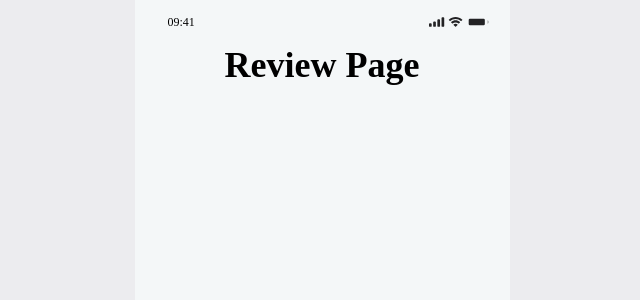
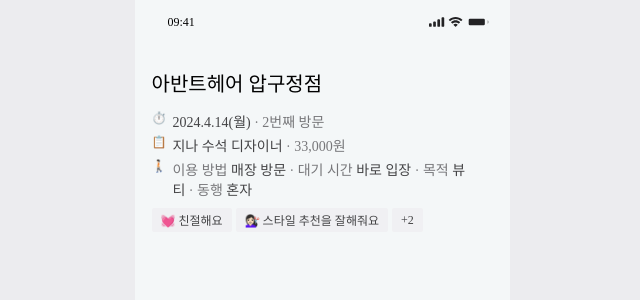
Before and after one commit to NOW-SOPT-CDSP-WEB6/Naver-Reservation-FE, a React (Vite) app: page /review in a window 1280 px wide. Shown: the top 300 px of the page, without its empty margins (318-958 px from the left). Built offline with nearby package versions, Linux system fonts and the light colour scheme; a web font is replaced by a local one.

Commit message:
#10 :sparkles: feat: review page Header title, detail, badge 구현

```diff
--- a/src/App.tsx
+++ b/src/App.tsx
@@ -7,7 +7,7 @@ function App() {
   return (
     <MobileLayout>
       <Header />
-      <main>
+      <main style={{width: "100%"}}>
         <Outlet />
       </main>
     </MobileLayout>
--- a/src/components/@common/Badge/Badge.style.ts
+++ b/src/components/@common/Badge/Badge.style.ts
@@ -28,6 +28,7 @@ export const badgeStyle = {
         padding: "3px 9px",
 
         borderRadius: "2px",
+        color: Theme.color.darkgray,
         backgroundColor: Theme.color.background2,
 
         fontSize: "12px",
--- a/src/components/@common/Button/Button.style.ts
+++ b/src/components/@common/Button/Button.style.ts
@@ -23,7 +23,7 @@ export const btnVariant = {
 
     review: css({
         color: Theme.color.darkgray,
-        backgroundColor: Theme.color.lowLightGray
+        backgroundColor: Theme.color.lightGray
     }),
 
     look: css({
--- /dev/null
+++ b/src/pages/reviewPage/Header/Header.style.ts
@@ -0,0 +1,41 @@
+import { Theme } from "@/styles/theme";
+import { css } from "@emotion/react";
+
+export const headerWrapper = css({
+    width: "100%",
+    padding: "24px 38px 21px 17px",
+});
+
+export const headerTitle = css({
+  marginBottom: "14px",
+  fontSize: "20px",
+});
+
+export const detailList = css({
+  display: "flex",
+  alignItems: "flex-start",
+
+  marginBottom: "4px",
+
+  fontSize: "14px",
+});
+
+export const detailIcon = css({
+  alignSelf: "start",
+  marginRight: "6px",
+
+  fontSize: "12px",
+});
+
+export const mainDetail = css({
+  color: Theme.color.darkgray,
+});
+export const subDetail = css({
+  color: Theme.color.mediumGray,
+});
+export const badgeWrapper = css({
+  display: "flex",
+  gap: "4px",
+
+  marginTop: "9px"
+});
--- /dev/null
+++ b/src/pages/reviewPage/Header/Header.tsx
@@ -0,0 +1,40 @@
+import Badge from "@/components/@common/Badge/Badge";
+import { badgeWrapper, detail, detailIcon, detailList, headerTitle, headerWrapper, mainDetail, subDetail } from "@/pages/reviewPage/Header/Header.style";
+
+const Header = () => {
+  return (
+    <div css={headerWrapper}>
+      <div css={headerTitle}>아반트헤어 압구정점</div>
+      <div css={detailList}>
+        <div css={detailIcon}>⏱️</div>
+        <span css={mainDetail}>2024.4.14(월)</span>
+        <span css={subDetail}>&nbsp;· 2번째 방문</span>
+      </div>
+      <div css={detailList}>
+        <div css={detailIcon}>📋</div>
+        <span css={mainDetail}>지나 수석 디자이너</span>
+        <span css={subDetail}>&nbsp;· 33,000원</span>
+      </div>
+      <div css={detailList}>
+        <div css={detailIcon}>🚶🏻</div>
+        <div>
+          <span css={subDetail}>이용 방법</span>
+          <span css={mainDetail}>&nbsp;매장 방문</span>
+          <span css={subDetail}>&nbsp;· 대기 시간</span>
+          <span css={mainDetail}>&nbsp;바로 입장</span>
+          <span css={subDetail}>&nbsp;· 목적</span>
+          <span css={mainDetail}>&nbsp;뷰티</span>
+          <span css={subDetail}>&nbsp;· 동행</span>
+          <span css={mainDetail}>&nbsp;혼자</span>
+        </div>
+      </div>
+      <div css={badgeWrapper}>
+        <Badge size="small" >💓 친절해요</Badge>
+        <Badge size="small" >💇🏻‍♀️ 스타일 추천을 잘해줘요</Badge>
+        <Badge size="small" >+2</Badge>
+      </div>
+    </div>
+  );
+};
+
+export default Header;
--- a/src/pages/reviewPage/ReviewPage.tsx
+++ b/src/pages/reviewPage/ReviewPage.tsx
@@ -1,5 +1,11 @@
+import Header from "@/pages/reviewPage/Header/Header";
+
 const ReviewPage = () => {
-  return <h1>Review Page</h1>;
+  return (
+    <>
+      <Header />
+    </>
+  );
 };
 
 export default ReviewPage;
```
